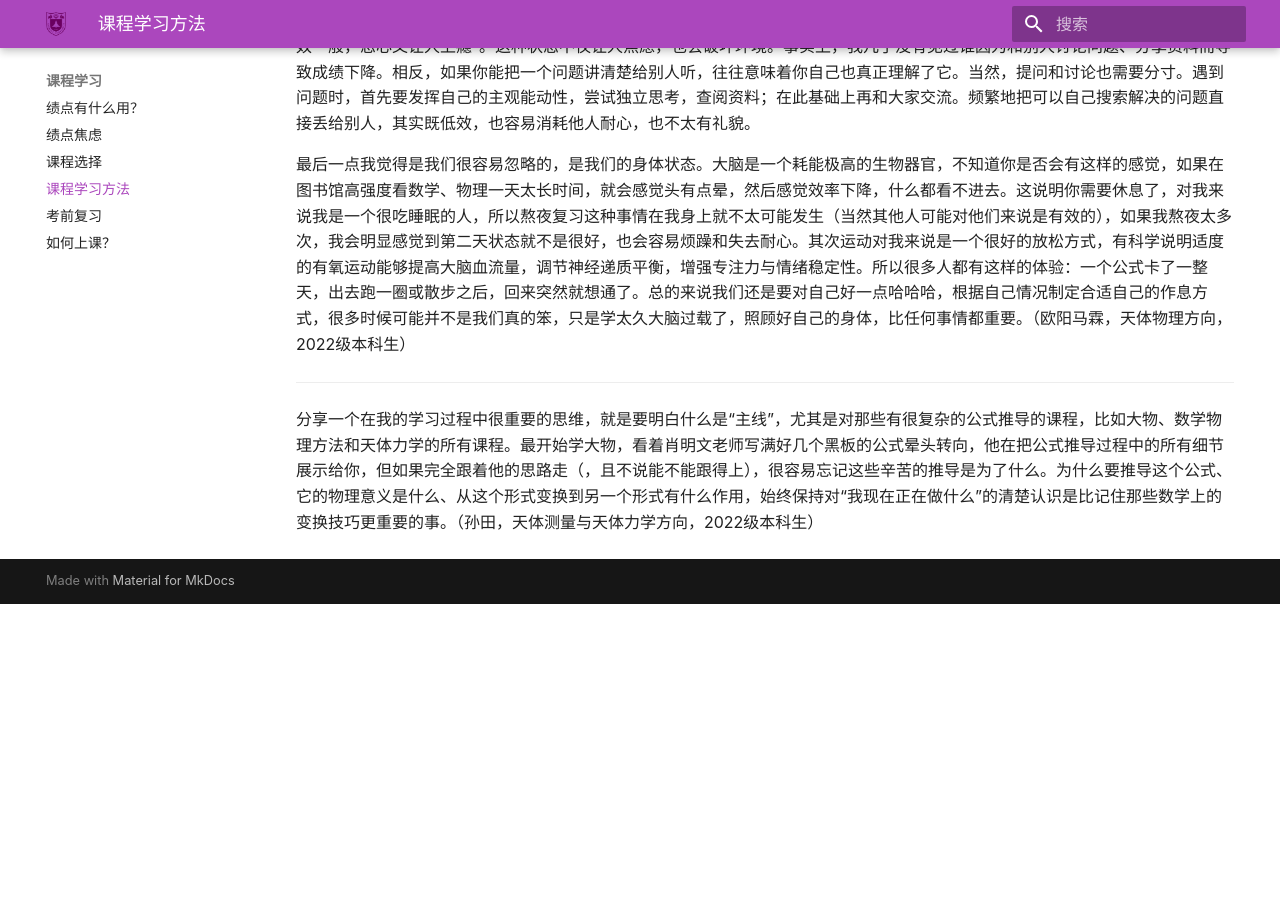
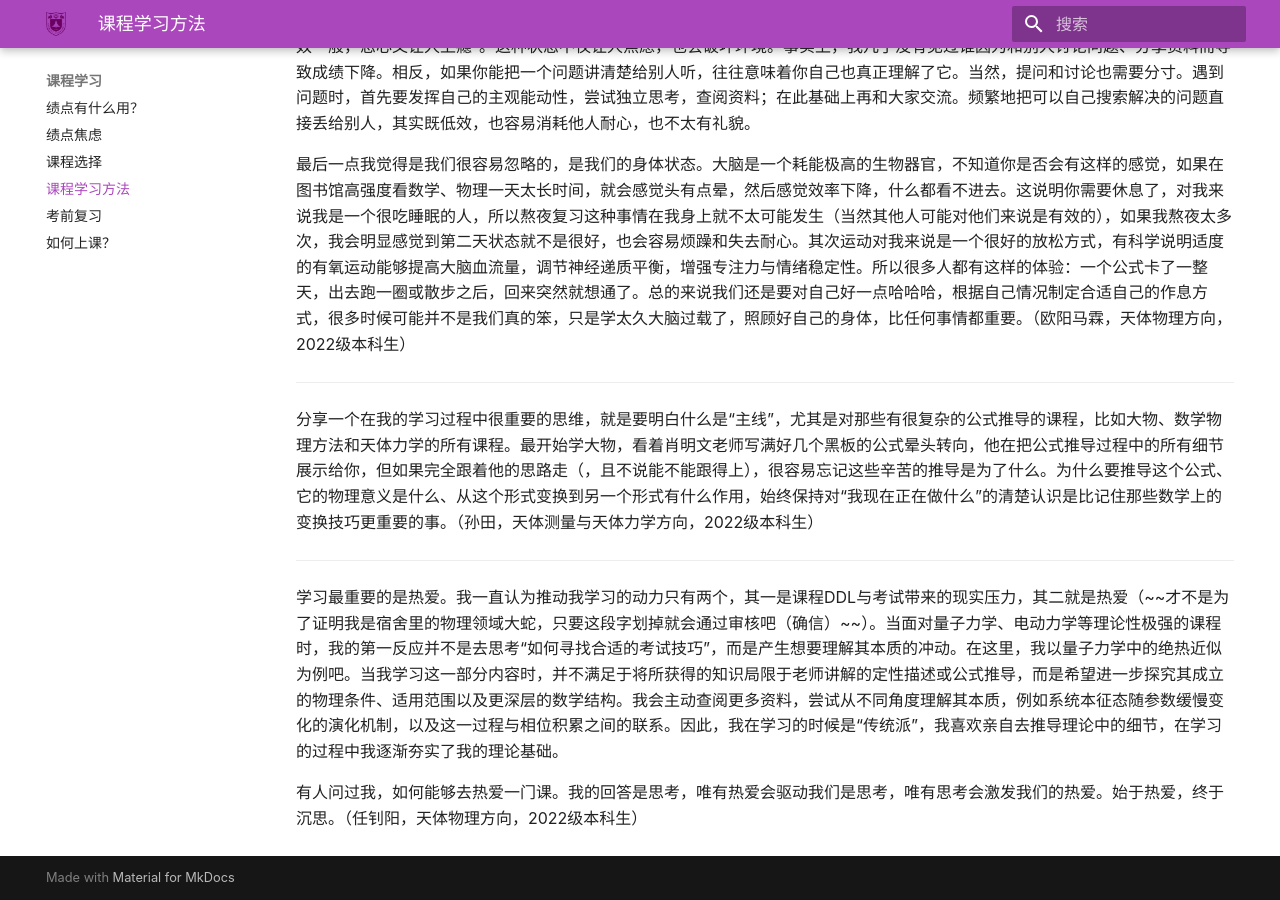
Before and after one commit to nju-astronomy/NJU-ASA, an MkDocs documentation site: the page built from docs/academics/study_methods.md, in a window 1280 px wide and 900 px high, scrolled down 667 px. Built offline with MkDocs 1.6.1 and Material for MkDocs 9.7.7, drawn with Linux system fonts in a browser that asks for light colours; some web fonts are replaced; before the commit the page ends 1271 px from its top, so only the background shows below that.

Commit message:
Update study_methods.md

```diff
--- a/docs/academics/study_methods.md
+++ b/docs/academics/study_methods.md
@@ -13,3 +13,9 @@
 ---
 
 分享一个在我的学习过程中很重要的思维，就是要明白什么是“主线”，尤其是对那些有很复杂的公式推导的课程，比如大物、数学物理方法和天体力学的所有课程。最开始学大物，看着肖明文老师写满好几个黑板的公式晕头转向，他在把公式推导过程中的所有细节展示给你，但如果完全跟着他的思路走（，且不说能不能跟得上），很容易忘记这些辛苦的推导是为了什么。为什么要推导这个公式、它的物理意义是什么、从这个形式变换到另一个形式有什么作用，始终保持对“我现在正在做什么”的清楚认识是比记住那些数学上的变换技巧更重要的事。（孙田，天体测量与天体力学方向，2022级本科生）
+
+---
+
+学习最重要的是热爱。我一直认为推动我学习的动力只有两个，其一是课程DDL与考试带来的现实压力，其二就是热爱（~~才不是为了证明我是宿舍里的物理领域大蛇，只要这段字划掉就会通过审核吧（确信）~~）。当面对量子力学、电动力学等理论性极强的课程时，我的第一反应并不是去思考“如何寻找合适的考试技巧”，而是产生想要理解其本质的冲动。在这里，我以量子力学中的绝热近似为例吧。当我学习这一部分内容时，并不满足于将所获得的知识局限于老师讲解的定性描述或公式推导，而是希望进一步探究其成立的物理条件、适用范围以及更深层的数学结构。我会主动查阅更多资料，尝试从不同角度理解其本质，例如系统本征态随参数缓慢变化的演化机制，以及这一过程与相位积累之间的联系。因此，我在学习的时候是“传统派”，我喜欢亲自去推导理论中的细节，在学习的过程中我逐渐夯实了我的理论基础。
+
+有人问过我，如何能够去热爱一门课。我的回答是思考，唯有热爱会驱动我们是思考，唯有思考会激发我们的热爱。始于热爱，终于沉思。（任钊阳，天体物理方向，2022级本科生）
```
